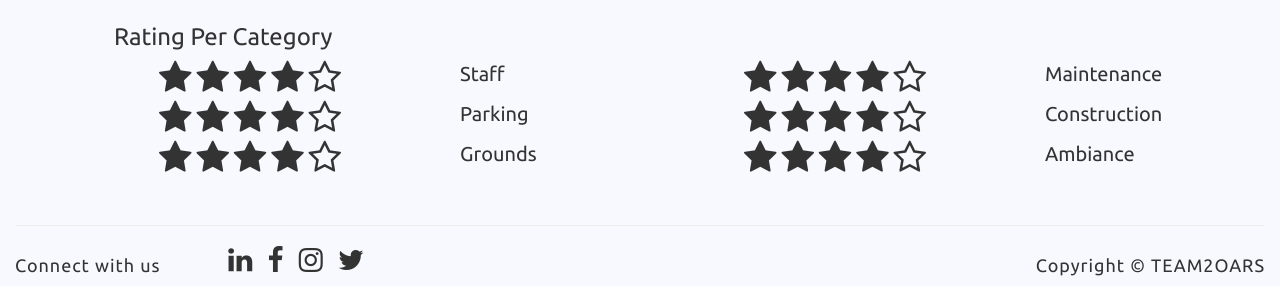
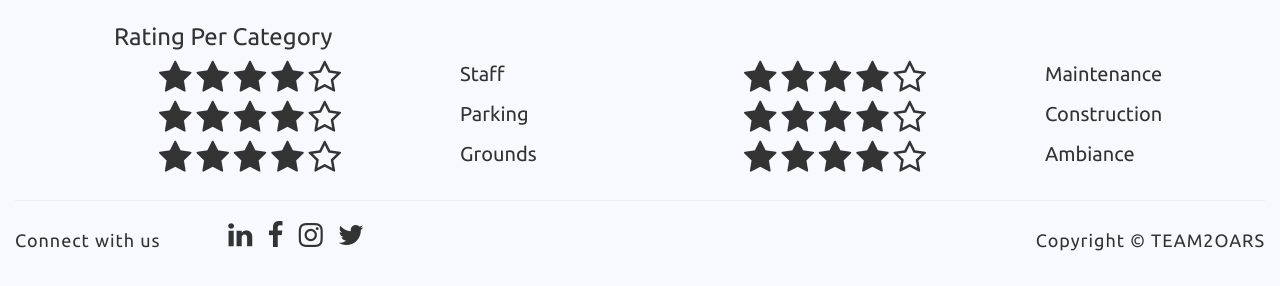
Before and after one commit to achernan/TEAM2OARS, a Django app: page /testimonials/ in a window 1280 px wide. Shown: the part 514-800 px from the top of the page. Run offline with Django 3.2, Linux system fonts and the light colour scheme; some libraries are stand-ins or nearby versions.

Commit message:
fixed footer and added notes to code

```diff
--- a/TEAM2OARS_APP/static/css/contact_us.css
+++ b/TEAM2OARS_APP/static/css/contact_us.css
@@ -60,7 +60,7 @@ body {
 footer {
     letter-spacing: 1px;
     font-family: Ubuntu, sans-serif;
-    position:absolute;
+    /*position:absolute;
     width:100%;
-    bottom:0;
+    bottom:0;*/
 }
--- a/TEAM2OARS_APP/static/css/testimonials.css
+++ b/TEAM2OARS_APP/static/css/testimonials.css
@@ -63,9 +63,9 @@ p {
 footer {
     letter-spacing: 1px;
     font-family: Ubuntu, sans-serif;
-    position:absolute;
+    /*position:absolute;
     width:100%;
-    bottom:0;
+    bottom:0;*/
 }
 
 body {
@@ -105,7 +105,7 @@ body {
     text-shadow: 0 -1px 0 rgba(0, 0 ,0, .3);
 }
 
-/*This is for search box, not sure what*/
+/*This is for search box, not sure for what*/
  .cf:before, .cf:after{
     content:"";
     display:table;
--- a/TEAM2OARS_APP/templates/TEAM2OARS_APP/contact_us.html
+++ b/TEAM2OARS_APP/templates/TEAM2OARS_APP/contact_us.html
@@ -41,7 +41,9 @@
         </nav>
 
 
+
     <!--Contact Us Page Begins -->
+<!--Fix right side so that it resizes properly -->
         <h1 class="text-center"> Contact Us</h1>
 
         <br>
--- a/TEAM2OARS_APP/templates/TEAM2OARS_APP/front_page.html
+++ b/TEAM2OARS_APP/templates/TEAM2OARS_APP/front_page.html
@@ -27,6 +27,8 @@
 
 <body>
     <div class="container-fluid">
+
+<!--Fix navigation so that it adjusts properly for mobile -->
         <!-- Navigation at top of page -->
         <nav class="navbar navbar-default navbar-fixed-top">
             <div class="navbar-header">
@@ -96,9 +98,8 @@
 <!--For Carousel-->
     <script src="https://ajax.googleapis.com/ajax/libs/jquery/1.11.2/jquery.min.js"></script>
     <script src="https://maxcdn.bootstrapcdn.com/bootstrap/3.3.4/js/bootstrap.min.js"></script>
+</body>
 
-
-</body>
 
 <footer>
     <div class="container-fluid">
--- a/TEAM2OARS_APP/templates/TEAM2OARS_APP/testimonials.html
+++ b/TEAM2OARS_APP/templates/TEAM2OARS_APP/testimonials.html
@@ -44,7 +44,7 @@
         <br>
 
 
-<!-- This is not responsive!! -->
+<!-- FIX! The rest is not responsive!! -->
         <form class="form-wrapper cf center-block">
   	        <input type="text" placeholder="Search here...">
 	        <button type="submit">Search</button>
```
